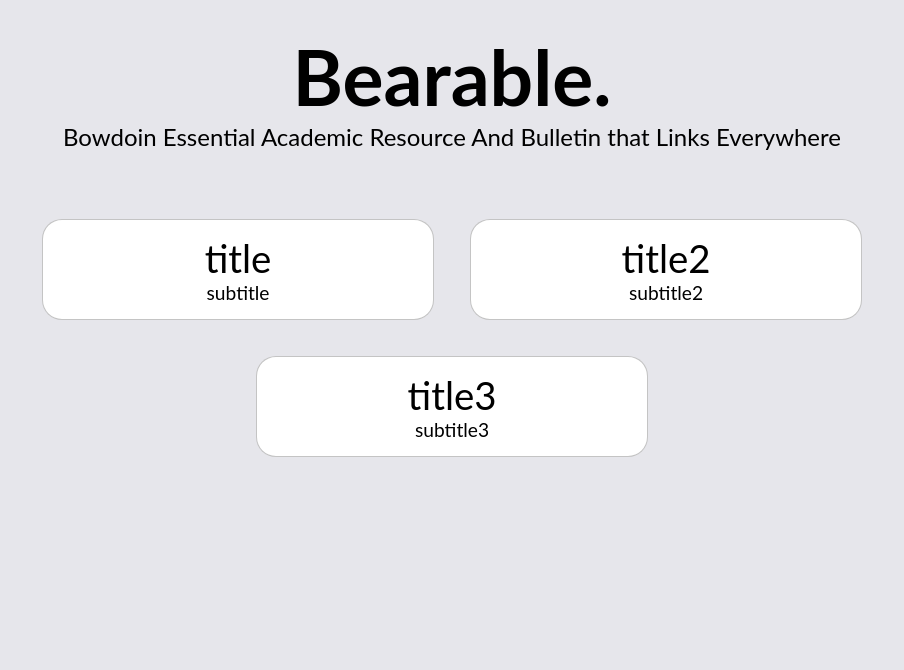
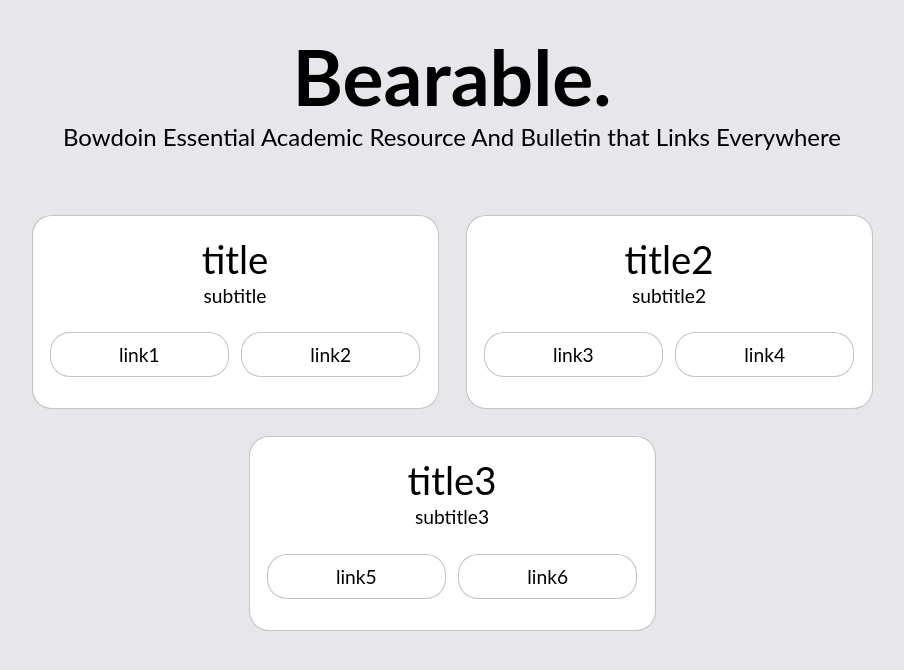
Before and after one commit to FoxSylv1/bearable, a React (Create React App) app: page / in a window 1280 px wide. Shown: the top 670 px of the page, without its empty margins (188-1092 px from the left). Built offline with nearby package versions, Linux system fonts and the light colour scheme.

Commit message:
Add links to the entries.
Also add some small style improvements to compensate for the
space the links now take up.

```diff
--- a/src/components/Entry.js
+++ b/src/components/Entry.js
@@ -1,14 +1,27 @@
 import './Entry.scss';
 
 function Entry(props) {
+    var links = props.data.links.map((link, index) =>
+        <a href={link.link} className="flex-element box" key={link.label}>
+            <p className="entry-link">
+                {link.label}
+            </p>
+        </a>
+    );
+
     return (
-        <div className="entry box">
-            <h3>
-                {props.data.title}
-            </h3>
-            <p>
-                {props.data.subtitle}
-            </p>
+        <div className="flex-element box">
+            <a href={(props.data.links[0]).link}>
+                <h3 className="entry-title">
+                    {props.data.title}
+                </h3>
+                <p className="entry-subtitle">
+                    {props.data.subtitle}
+                </p>
+            </a>
+            <div className="flex entry-links">
+                {links}
+            </div>
         </div>
     );
 }
--- a/src/components/Entry.scss
+++ b/src/components/Entry.scss
@@ -1,5 +1,16 @@
-.entry {
-    width: 40%;
-    margin: 2%;
-    padding: 15px;
+.entry-title {
+    margin-top: 20px;
+    margin-bottom: 2px;
 }
+.entry-subtitle {
+    margin-bottom: 20px;
+}
+.entry-links {
+    margin-bottom: 25px;
+    margin-left: 1.3%;
+    margin-right: 1.3%;
+}
+
+.entry-link {
+    margin: 10px;
+}
--- a/src/data/entryData.js
+++ b/src/data/entryData.js
@@ -2,19 +2,19 @@
     {
         title: "title",
         subtitle: "subtitle",
-        links: [{label: "link1", link: "foxsylv1.github.io"},
-                {label: "link2", link: "foxsylv1.github.io/letter-getter"}]
+        links: [{label: "link1", link: "https://foxsylv1.github.io"},
+                {label: "link2", link: "https://foxsylv1.github.io/letter-getter"}]
     },
     {
         title: "title2",
         subtitle: "subtitle2",
-        links: [{label: "link3", link: "foxsylv1.github.io"},
-                {label: "link4", link: "foxsylv1.github.io/letter-getter"}]
+        links: [{label: "link3", link: "https://foxsylv1.github.io"},
+                {label: "link4", link: "https://foxsylv1.github.io/letter-getter"}]
     },
     {
         title: "title3",
         subtitle: "subtitle3",
-        links: [{label: "link5", link: "foxsylv1.github.io"},
-                {label: "link6", link: "foxsylv1.github.io/letter-getter"}]
+        links: [{label: "link5", link: "https://foxsylv1.github.io"},
+                {label: "link6", link: "https://foxsylv1.github.io/letter-getter"}]
     }
 ];
--- a/src/index.scss
+++ b/src/index.scss
@@ -15,6 +15,23 @@
     font-family: "Lato", sans-serif;
     font-size: 1.2rem;
 }
+
+a {
+    text-decoration: none;
+    color: inherit;
+}
+
+
+.flex {
+    display: flex;
+    flex-wrap: row wrap;
+    justify-content: center;
+}
+.flex-element {
+    width: 45%;
+    margin: 1.5%;
+}
+
 
 .box {
     border: 1px rgba(60, 60, 60, 0.3) solid;
```
